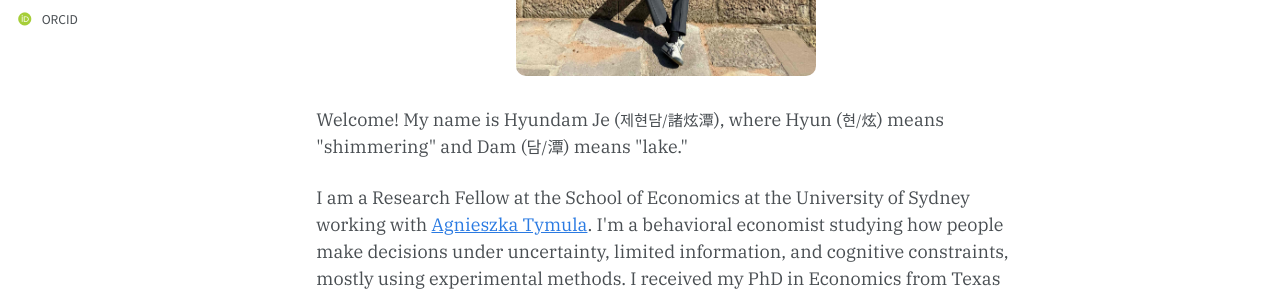
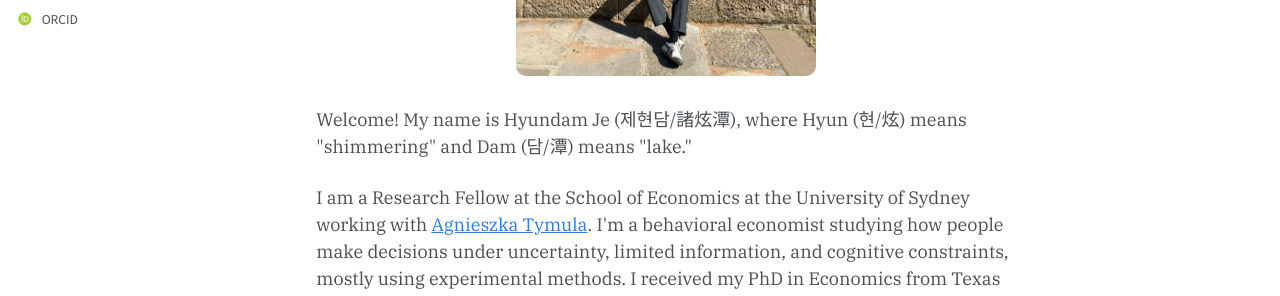
Before and after one commit to hyundamje/hyundamje.github.io, a Jekyll site: the page built from _pages/about.md, in a window 1280 px wide and 1392 px high. Shown: the part 507-803 px from the top of the window. Built offline with Jekyll 4.4.1, drawn with Linux system fonts in a browser that asks for light colours; some web fonts are replaced.

Commit message:
Update about.md

```diff
--- a/_pages/about.md
+++ b/_pages/about.md
@@ -18,7 +18,7 @@ redirect_from:
 <div style="max-width: 700px; margin: 30px auto;">
 
 
-<p> Welcome! My name is Hyundam Je (<span style="font-size: 0.85em;">제현담/諸炫潭</span>), where Hyun (<span style="font-size: 0.85em;">현/炫</span>) means "shimmering" and Dam (<span style="font-size: 0.9em;">담/潭</span>) means "lake."
+<p> Welcome! My name is Hyundam Je (제현담/諸炫潭), where Hyun (현/炫) means "shimmering" and Dam (담/潭) means "lake."
 </p>
 
   <p>I am a Research Fellow at the School of Economics at the University of Sydney working with <a href="https://www.tymula.com/agnieszka/" target="_blank">Agnieszka Tymula</a>. I'm a behavioral economist studying how people make decisions under uncertainty, limited information, and cognitive constraints, mostly using experimental methods. I received my PhD in Economics from Texas A&M University in 2023, under the supervision of <a href="http://people.tamu.edu/~alexbrown/" target="_blank">Alex Brown</a>.</p>
```
